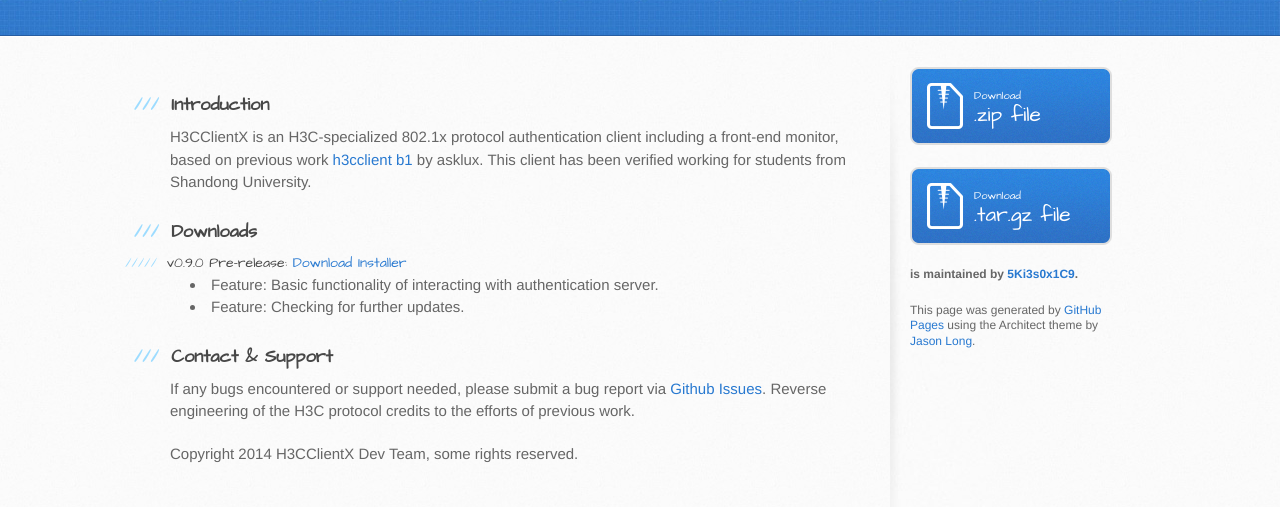
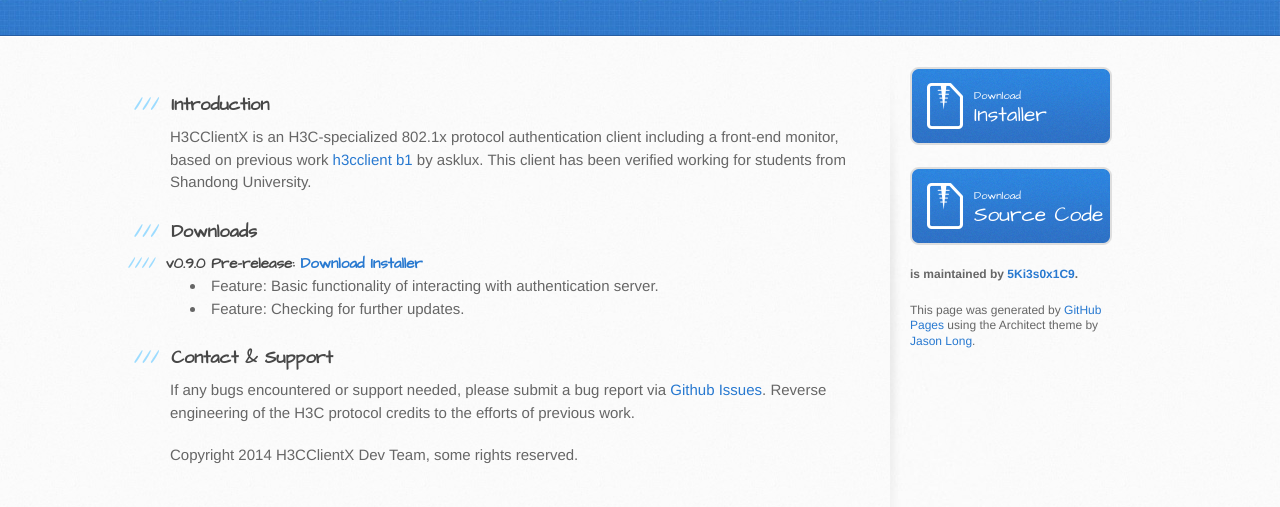
Before and after one commit to w1ndy/OS-X-H3CClient, a plain HTML site: page index.html in a window 1280 px wide. Shown: the part 165-672 px from the top of the page. Drawn offline with Linux system fonts and the light colour scheme.

Commit message:
Modify page layout.

```diff
--- a/index.html
+++ b/index.html
@@ -36,9 +36,9 @@
 <h3>
 <a name="downloads" class="anchor" href="#downloads"><span class="octicon octicon-link"></span></a>Downloads</h3>
 
-<h5>
+<h4>
 <a name="v090-pre-release-download-installer" class="anchor" href="#v090-pre-release-download-installer"><span class="octicon octicon-link"></span></a>v0.9.0 Pre-release: <a href="https://dl.dropbox.com/s/gjrka8a7q4kmd9n/H3CClient.0.9.0.zip">Download Installer</a>
-</h5>
+</h4>
 
 <ul>
 <li>Feature: Basic functionality of interacting with authentication server.</li>
@@ -53,13 +53,13 @@ Reverse engineering of the H3C protocol credits to the efforts of previous work.
         </section>
 
         <aside id="sidebar">
-          <a href="https://github.com/5Ki3s0x1C9/OS-X-H3CClient/zipball/master" class="button">
+          <a href="https://dl.dropbox.com/s/gjrka8a7q4kmd9n/H3CClient.0.9.0.zip" class="button">
             <small>Download</small>
-            .zip file
+            Installer
           </a>
           <a href="https://github.com/5Ki3s0x1C9/OS-X-H3CClient/tarball/master" class="button">
             <small>Download</small>
-            .tar.gz file
+            Source Code
           </a>
 
           <p class="repo-owner"><a href="https://github.com/5Ki3s0x1C9/OS-X-H3CClient"></a> is maintained by <a href="https://github.com/5Ki3s0x1C9">5Ki3s0x1C9</a>.</p>
```
